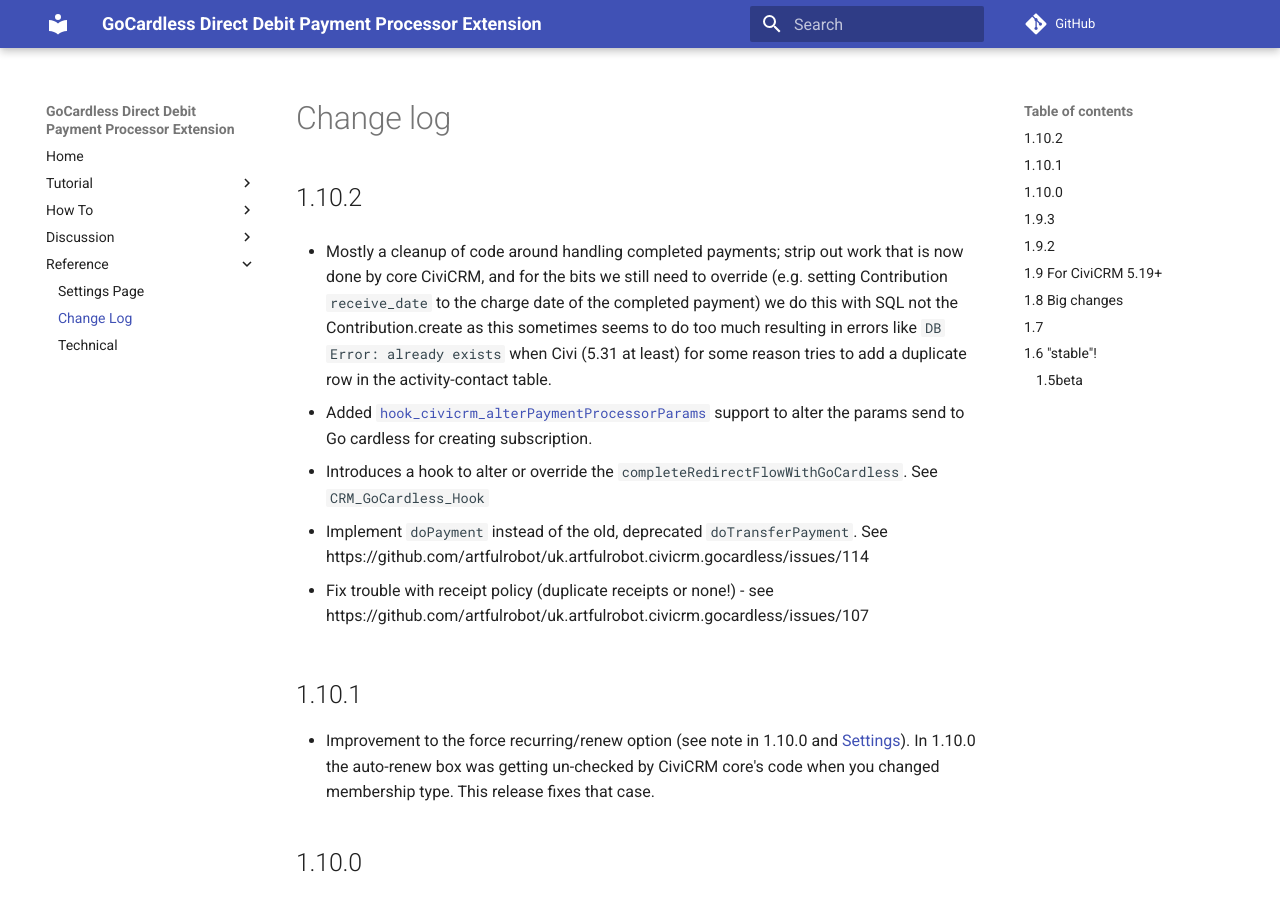
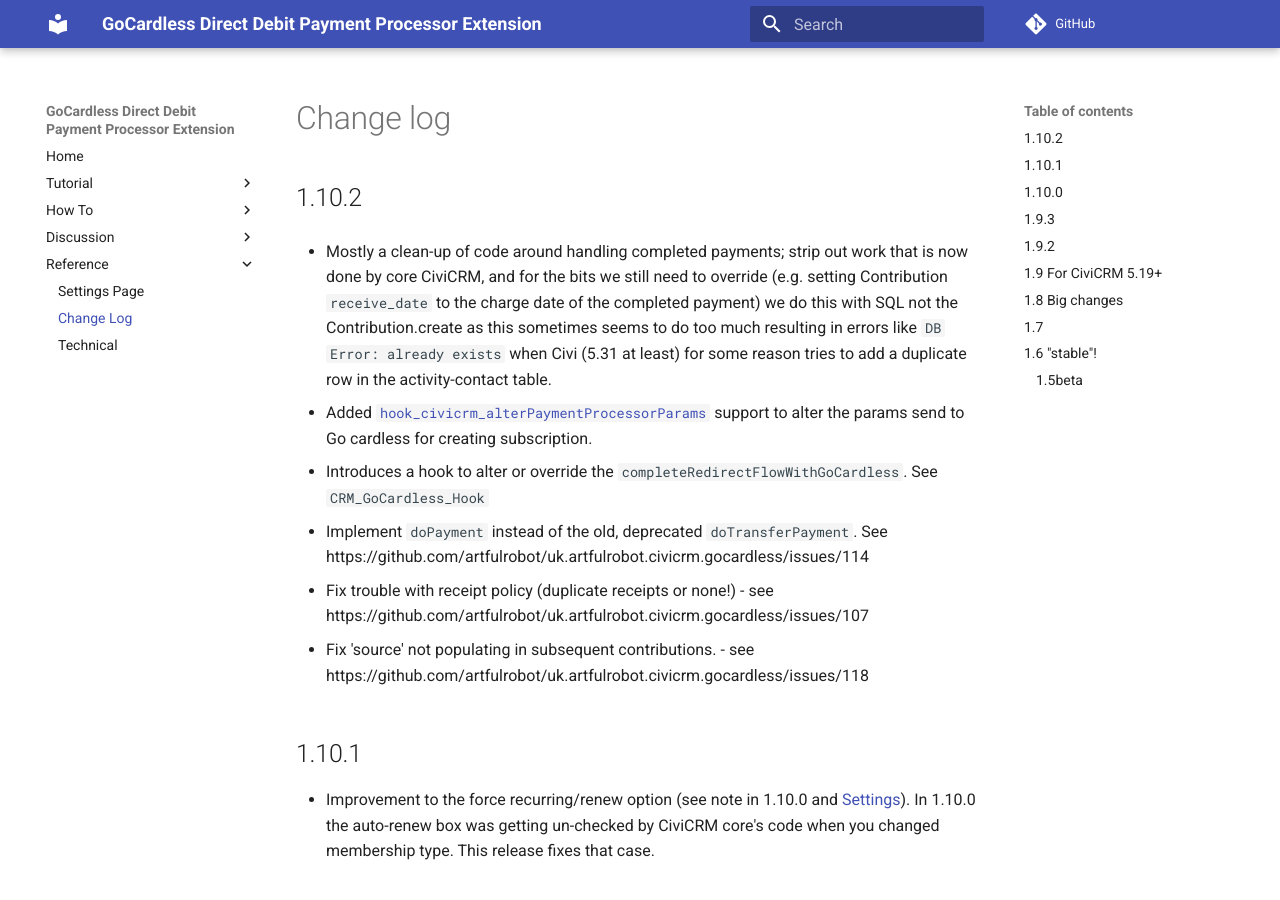
Before and after one commit to artfulrobot/uk.artfulrobot.civicrm.gocardless, an MkDocs documentation site: the page built from docs/reference/changes.md, in a window 1280 px wide and 900 px high. Built offline with MkDocs 1.6.1 and Material for MkDocs 9.7.7, drawn with Linux system fonts in a browser that asks for light colours; comment, search, counter and statistics services are not loaded.

Commit message:
Add test and fix for missing subsequent contribution source. #118

```diff
--- a/docs/reference/changes.md
+++ b/docs/reference/changes.md
@@ -2,7 +2,7 @@
 
 ## 1.10.2
 
-- Mostly a cleanup of code around handling completed payments; strip out work
+- Mostly a clean-up of code around handling completed payments; strip out work
   that is now done by core CiviCRM, and for the bits we still need to override
   (e.g. setting Contribution `receive_date` to the charge date of the completed
   payment) we do this with SQL not the Contribution.create as this sometimes
@@ -16,9 +16,14 @@
 - Introduces a hook to alter or override the
   `completeRedirectFlowWithGoCardless`. See `CRM_GoCardless_Hook`
 
-- Implement `doPayment` instead of the old, deprecated `doTransferPayment`. See https://github.com/artfulrobot/uk.artfulrobot.civicrm.gocardless/issues/114
+- Implement `doPayment` instead of the old, deprecated `doTransferPayment`. See
+  https://github.com/artfulrobot/uk.artfulrobot.civicrm.gocardless/issues/114
 
-- Fix trouble with receipt policy (duplicate receipts or none!) - see https://github.com/artfulrobot/uk.artfulrobot.civicrm.gocardless/issues/107
+- Fix trouble with receipt policy (duplicate receipts or none!) - see
+  https://github.com/artfulrobot/uk.artfulrobot.civicrm.gocardless/issues/107
+
+- Fix 'source' not populating in subsequent contributions. - see
+  https://github.com/artfulrobot/uk.artfulrobot.civicrm.gocardless/issues/118
 
 ## 1.10.1
 
```
Also changed, not shown: 2 other files.
